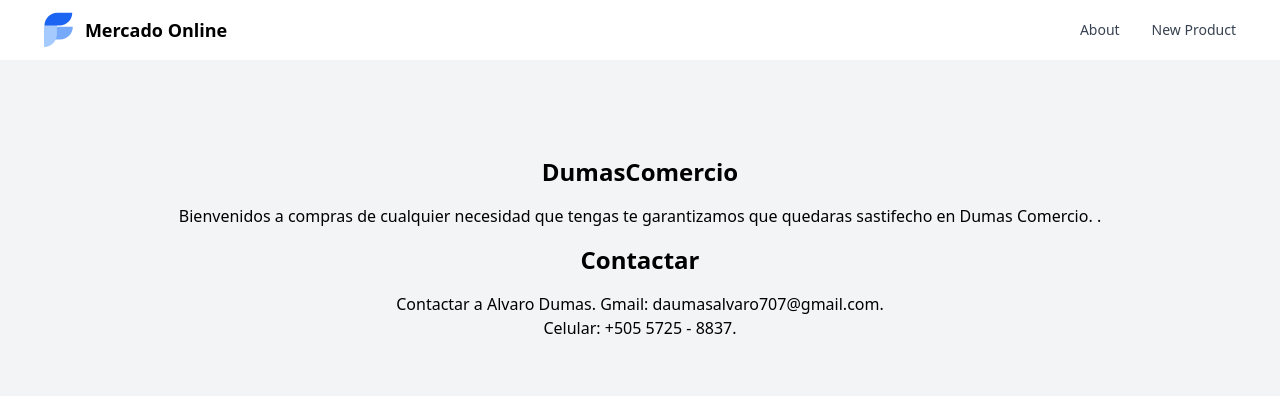
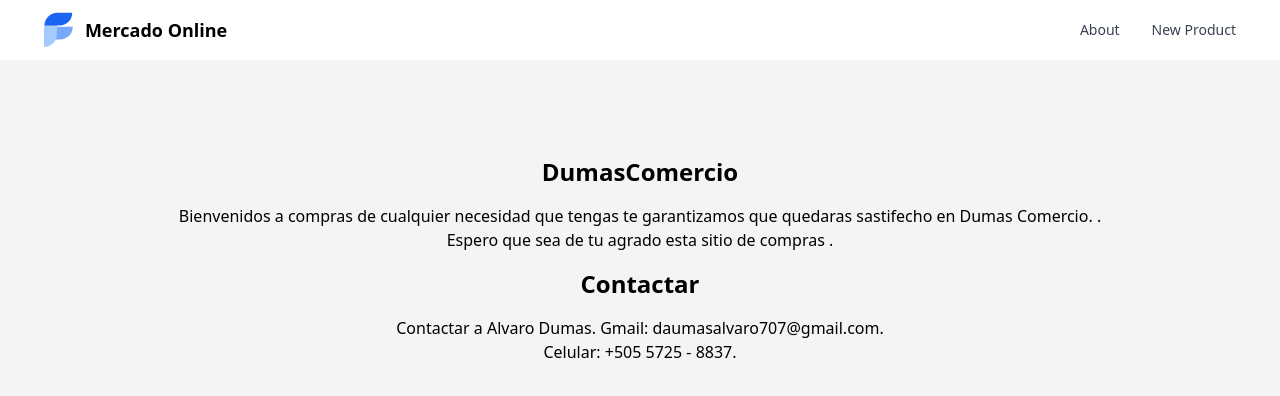
Before and after one commit to Alvaro707/crubdenext, a Next.js app: page /about in a window 1280 px wide. Shown: the top 396 px of the page. Built offline with nearby package versions, Linux system fonts and the light colour scheme.

Commit message:
agrego un parrafo

```diff
--- a/pages/about.js
+++ b/pages/about.js
@@ -9,6 +9,10 @@ function about() {
       <p className="text-black-300">
       Bienvenidos a compras de cualquier necesidad que tengas
       te garantizamos que quedaras sastifecho en Dumas Comercio.  .
+      </p>
+
+      <p className="text-black-300">
+      Espero que sea de tu agrado esta sitio de compras  .
       </p>
 
 
```
